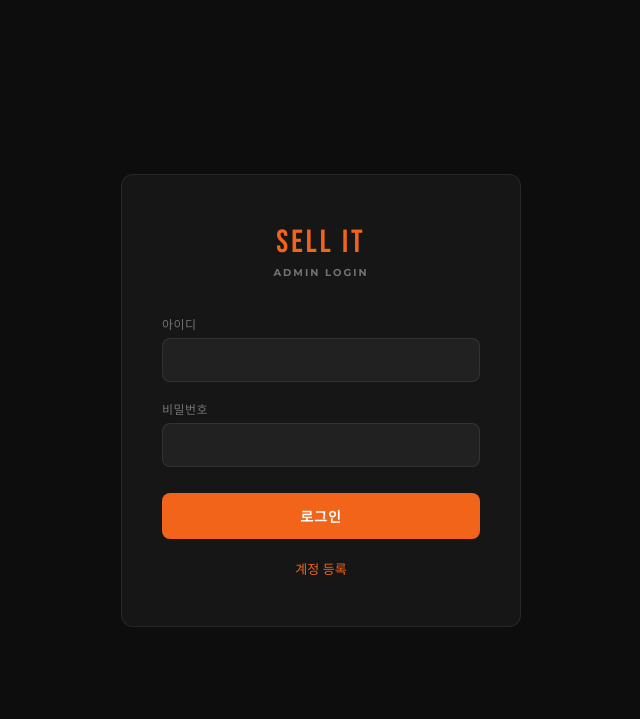
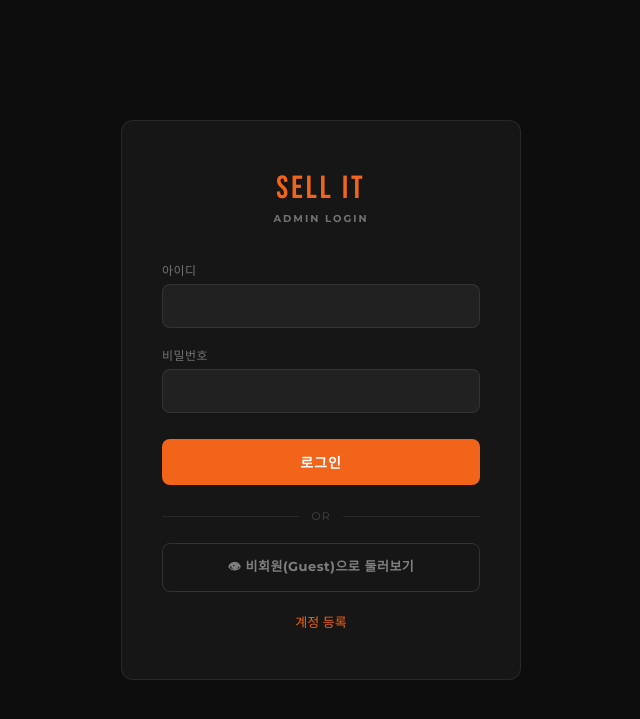
Before and after one commit to Jinwo0o-develop/danggu, a Python web app: template src/templates/admin/login.html in a window 1280 px wide. Shown: the top 719 px of the page, without its empty margins (319-959 px from the left). Run offline with Jinja, Linux system fonts and the light colour scheme; the template is opened without the code that fills it, so the values that code supplies are empty.

Commit message:
feat: admin 페이지 비회원(Guest) 읽기 전용 접근 추가
로그인 페이지에 'Guest로 둘러보기' 버튼 추가.
GET /admin/guest-login 으로 guest 세션을 생성하여 모든 admin
조회 페이지를 열람 가능하게 하되, 모든 데이터 변경 POST 요청은
GuestBlock 의존성으로 403 차단.
Guest 세션 중에는 상단에 '읽기 전용 모드' 배너를 고정 표시.

Co-Authored-By: Claude Sonnet 4.6 <noreply@anthropic.com>

```diff
--- a/src/api/v1/endpoints/admin/_constants.py
+++ b/src/api/v1/endpoints/admin/_constants.py
@@ -17,6 +17,7 @@ ROLE_LABELS: dict[str, str] = {
     "super_admin": "슈퍼관리자",
     "operator":    "운영자",
     "settler":     "정산담당",
+    "guest":       "Guest",
 }
 
 VALID_ROLES = frozenset(ROLE_LABELS.keys())
--- a/src/api/v1/endpoints/admin/applications.py
+++ b/src/api/v1/endpoints/admin/applications.py
@@ -7,7 +7,7 @@ from fastapi.responses import HTMLResponse, RedirectResponse
 from src.api.deps import DanggnSvc
 from src.api.v1.endpoints.admin._constants import ROLE_LABELS, STATUS_META
 from src.core.csrf import CsrfDepend
-from src.core.session import get_admin_session
+from src.core.session import GuestBlock, get_admin_session
 from src.domain.danggn.state import ApplicationStatus, PROGRESS_STEPS
 from src.templates_setup import templates
 
@@ -95,6 +95,7 @@ async def application_detail(
 async def transition_status(
     request: Request,
     _csrf: CsrfDepend,
+    _no_guest: GuestBlock,
     application_id: int,
     service: DanggnSvc,
     new_status: str = Form(...),
--- a/src/templates/admin/login.html
+++ b/src/templates/admin/login.html
@@ -88,6 +88,34 @@
   }
   .register-link a { color:var(--primary); text-decoration:none; }
   .register-link a:hover { text-decoration:underline; }
+
+  .divider {
+    display:flex; align-items:center; gap:12px;
+    margin:24px 0 20px;
+    font-size:11px; color:rgba(255,255,255,0.2);
+    font-family:'Montserrat',sans-serif; letter-spacing:1px;
+  }
+  .divider::before, .divider::after {
+    content:''; flex:1; height:1px;
+    background:rgba(255,255,255,0.08);
+  }
+
+  .btn-guest {
+    display:block; width:100%; padding:12px;
+    background:transparent;
+    color:rgba(255,255,255,0.45);
+    border:1px solid rgba(255,255,255,0.12);
+    border-radius:8px;
+    font-family:'Montserrat',sans-serif;
+    font-size:13px; font-weight:600; letter-spacing:0.5px;
+    cursor:pointer; transition:all .2s;
+    text-align:center; text-decoration:none;
+  }
+  .btn-guest:hover {
+    color:rgba(255,255,255,0.75);
+    border-color:rgba(255,255,255,0.28);
+    background:rgba(255,255,255,0.04);
+  }
 </style>
 </head>
 <body>
@@ -116,6 +144,8 @@
     </div>
     <button type="submit" class="btn-login">로그인</button>
   </form>
+  <div class="divider">OR</div>
+  <a href="/admin/guest-login" class="btn-guest">👁 비회원(Guest)으로 둘러보기</a>
   <div class="register-link"><a href="/admin/register">계정 등록</a></div>
 </div>
 
```
Also changed, not shown: src/api/v1/endpoints/admin/auth.py (+10 -1 lines), src/api/v1/endpoints/admin/management.py (+9 -1 lines), src/core/session.py (+19 -1 lines), src/templates/admin/_shared.html (+45 -0 lines).
